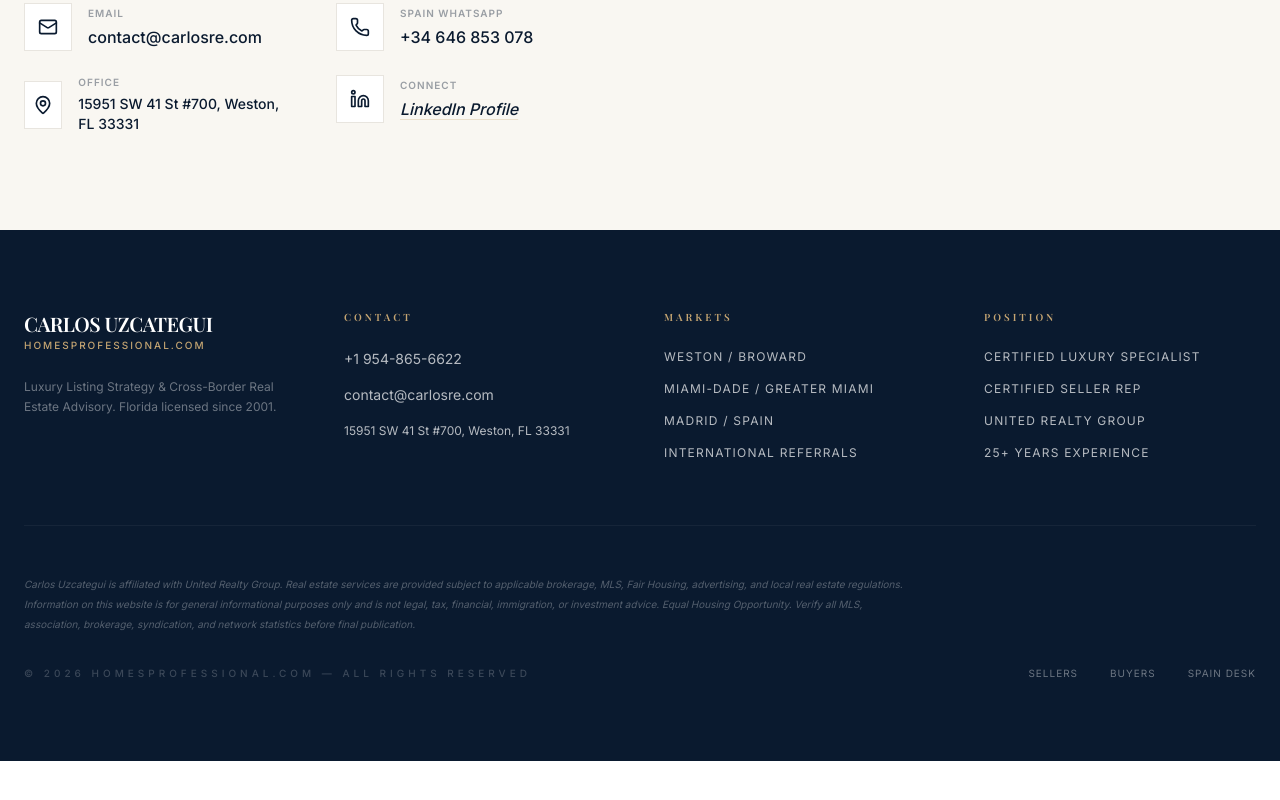
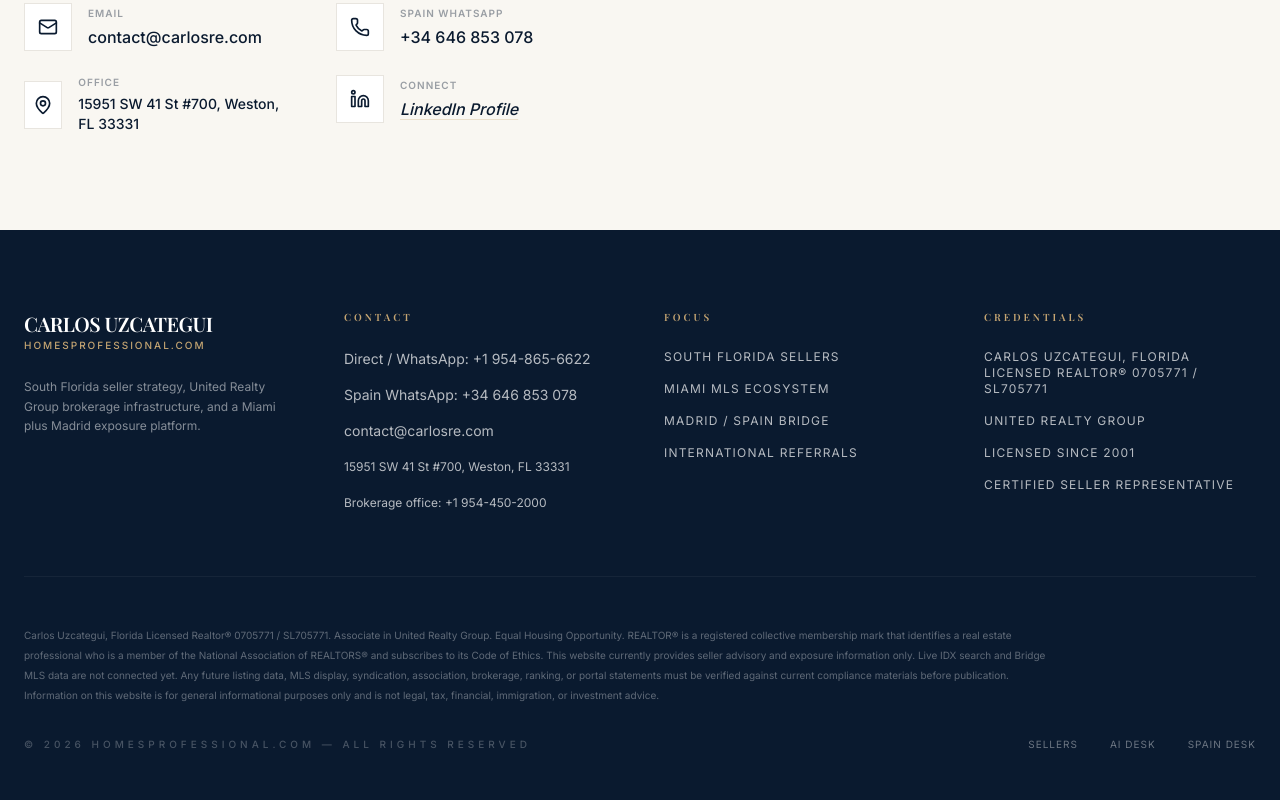
Before and after one commit to CEUL-sites/MiamiDesk-Site-Final-1, a React (Vite) app: page / in a window 1280 px wide. Shown: the part 8648-9448 px from the top of the page. Before the commit the page ends 9409 px from the top, so only its background shows below. Built offline with nearby package versions, Linux system fonts and the light colour scheme; a web font is replaced by a local one.

Commit message:
Clarify footer license and compliance text

```diff
--- a/src/components/Footer.tsx
+++ b/src/components/Footer.tsx
@@ -12,54 +12,55 @@
             <span className="text-[10px] uppercase tracking-[0.2em] font-medium text-gold mb-6 block">
               HomesProfessional.com
             </span>
-            <p className="text-white/40 text-xs leading-relaxed max-w-xs">
-                Luxury Listing Strategy & Cross-Border Real Estate Advisory.
-                Florida licensed since 2001.
+            <p className="text-white/50 text-xs leading-relaxed max-w-xs">
+              South Florida seller strategy, United Realty Group brokerage infrastructure, and a Miami plus Madrid exposure platform.
             </p>
           </div>
 
           <div>
             <h4 className="text-gold uppercase text-[10px] font-bold tracking-[0.3em] mb-6">Contact</h4>
             <div className="space-y-4 text-sm text-white/70">
-              <p>{CONTACT.phoneUS}</p>
+              <p>Direct / WhatsApp: {CONTACT.phoneUS}</p>
+              <p>Spain WhatsApp: {CONTACT.phoneSpain}</p>
               <p>{CONTACT.email}</p>
               <p className="text-xs leading-relaxed">{CONTACT.address}</p>
+              <p className="text-xs leading-relaxed">Brokerage office: {CONTACT.officePhoneUS}</p>
             </div>
           </div>
 
           <div>
-            <h4 className="text-gold uppercase text-[10px] font-bold tracking-[0.3em] mb-6">Markets</h4>
+            <h4 className="text-gold uppercase text-[10px] font-bold tracking-[0.3em] mb-6">Focus</h4>
             <ul className="space-y-4 text-xs text-white/70 uppercase tracking-widest">
-              <li>Weston / Broward</li>
-              <li>Miami-Dade / Greater Miami</li>
-              <li>Madrid / Spain</li>
+              <li>South Florida Sellers</li>
+              <li>Miami MLS Ecosystem</li>
+              <li>Madrid / Spain Bridge</li>
               <li>International Referrals</li>
             </ul>
           </div>
 
           <div>
-            <h4 className="text-gold uppercase text-[10px] font-bold tracking-[0.3em] mb-6">Position</h4>
+            <h4 className="text-gold uppercase text-[10px] font-bold tracking-[0.3em] mb-6">Credentials</h4>
             <ul className="space-y-4 text-xs text-white/70 uppercase tracking-widest">
-               <li>Certified Luxury Specialist</li>
-               <li>Certified Seller Rep</li>
-               <li>United Realty Group</li>
-               <li>25+ Years Experience</li>
+               <li>{CONTACT.licenseDisplay}</li>
+               <li>{CONTACT.brokerage}</li>
+               <li>Licensed since 2001</li>
+               <li>Certified Seller Representative</li>
             </ul>
           </div>
         </div>
 
         <div className="pt-12 border-t border-white/5 space-y-8">
-            <div className="text-[10px] text-white/30 leading-loose max-w-4xl italic">
-                Carlos Uzcategui is affiliated with United Realty Group. Real estate services are provided subject to applicable brokerage, MLS, Fair Housing, advertising, and local real estate regulations. Information on this website is for general informational purposes only and is not legal, tax, financial, immigration, or investment advice. Equal Housing Opportunity. Verify all MLS, association, brokerage, syndication, and network statistics before final publication.
+            <div className="text-[10px] text-white/35 leading-loose max-w-5xl">
+              {CONTACT.licenseDisplay}. Associate in {CONTACT.brokerage}. Equal Housing Opportunity. REALTOR® is a registered collective membership mark that identifies a real estate professional who is a member of the National Association of REALTORS® and subscribes to its Code of Ethics. This website currently provides seller advisory and exposure information only. Live IDX search and Bridge MLS data are not connected yet. Any future listing data, MLS display, syndication, association, brokerage, ranking, or portal statements must be verified against current compliance materials before publication. Information on this website is for general informational purposes only and is not legal, tax, financial, immigration, or investment advice.
             </div>
 
             <div className="flex flex-col md:flex-row justify-between items-center gap-6">
-                <div className="text-[10px] text-white/20 uppercase tracking-[0.4em] font-medium">
+                <div className="text-[10px] text-white/25 uppercase tracking-[0.4em] font-medium">
                     © {new Date().getFullYear()} HomesProfessional.com — All Rights Reserved
                 </div>
                 <div className="flex items-center gap-8 text-[10px] uppercase tracking-widest text-white/40">
                     <a href="#sellers" className="hover:text-gold transition-colors">Sellers</a>
-                    <a href="#buyers" className="hover:text-gold transition-colors">Buyers</a>
+                    <a href="#intelligence" className="hover:text-gold transition-colors">AI Desk</a>
                     <a href="#spain" className="hover:text-gold transition-colors">Spain Desk</a>
                 </div>
             </div>
```
